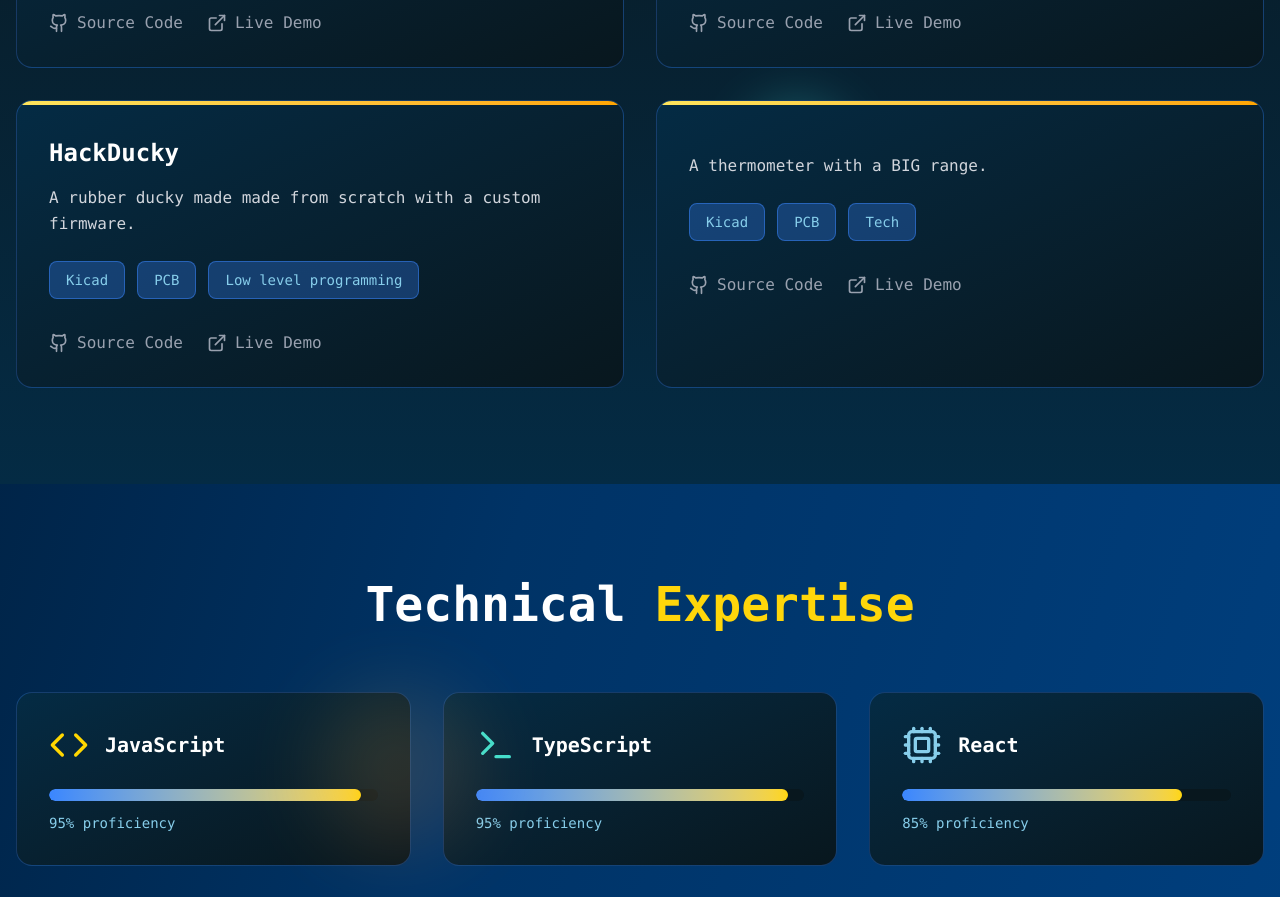
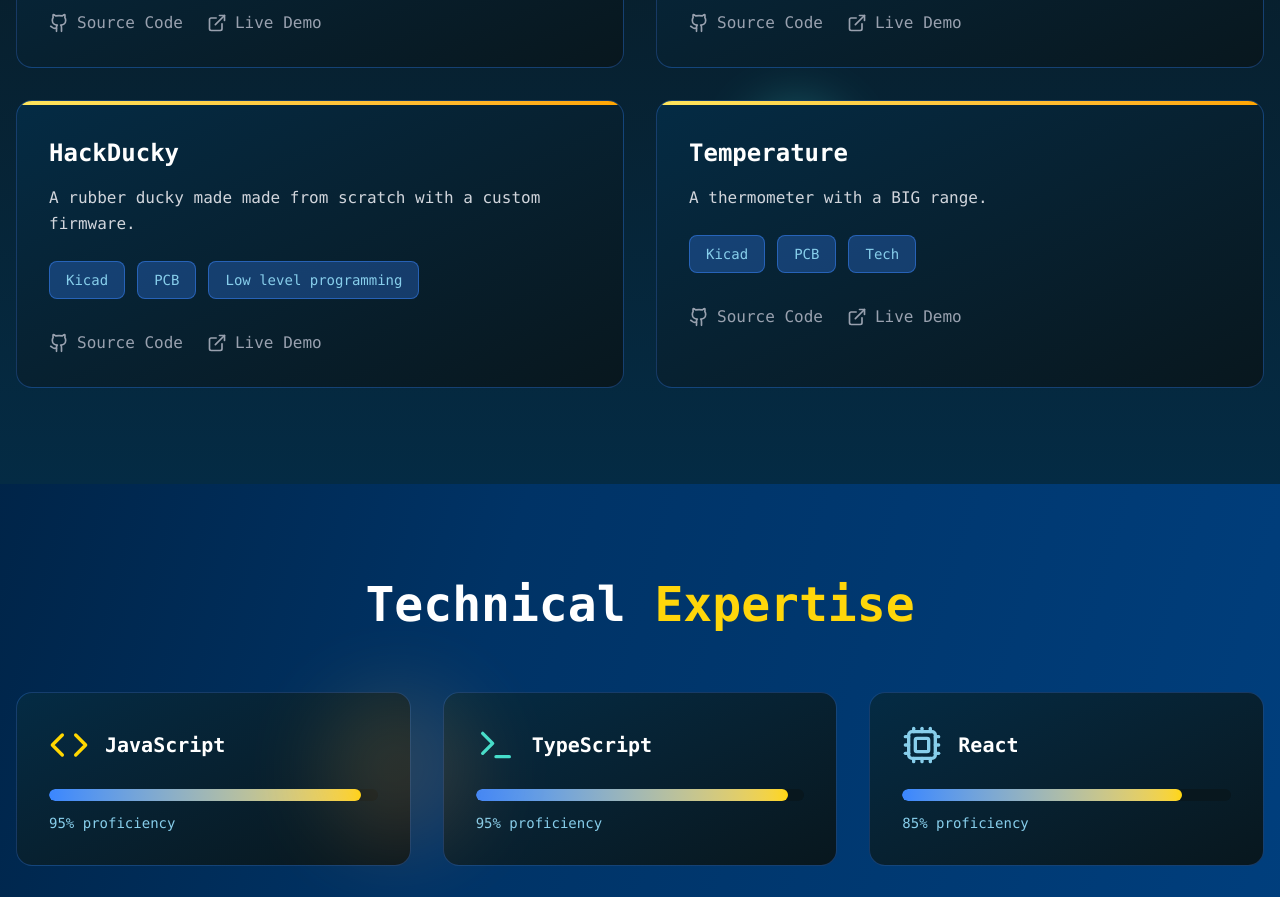
Before and after one commit to souptik-samanta/souptik.me, a React (Vite) app in the folder site/: page / in a window 1280 px wide. Shown: the part 2160-3057 px from the top of the page. Built offline with nearby package versions, Linux system fonts and the light colour scheme.

Commit message:
Add title 'Temperature' to site component

```diff
--- a/site/src/components/site.tsx
+++ b/site/src/components/site.tsx
@@ -75,7 +75,7 @@ const Portfolio = () => {
       color: "from-[#FFE55C] to-[#FFA500]"
     },
         {
-      title: "",
+      title: "Temperature",
       desc: "A thermometer with a BIG range.",
       tech: ["Kicad", "PCB", "Tech"],
       github: "https://github.com/souptik-samanta/Infrared-gun",
```
